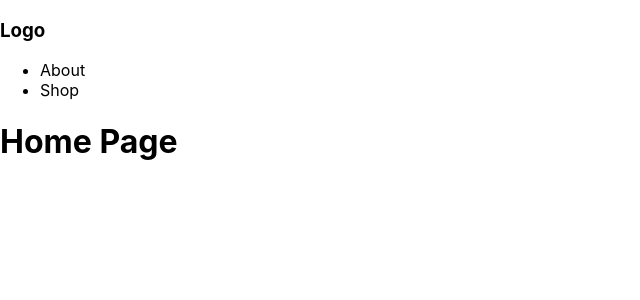
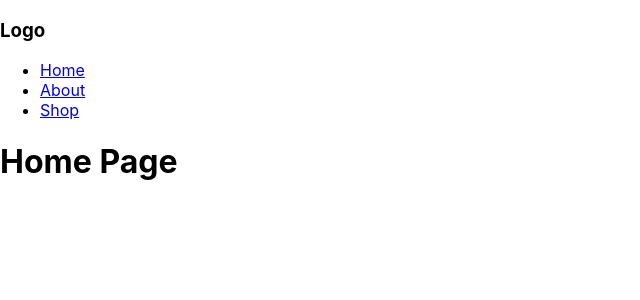
Before and after one commit to juaneme8/md-react-router, a React (Create React App) app: page / in a window 1280 px wide. Shown: the top 300 px of the page, without its empty margins (0-640 px from the left). Built offline with nearby package versions, Linux system fonts and the light colour scheme.

Commit message:
Rendering details of items in a ItemDetails component using dynamic routing

```diff
--- a/src/App.js
+++ b/src/App.js
@@ -1,6 +1,7 @@
 import Nav from './components/Nav';
 import About from './components/About';
 import Shop from './components/Shop';
+import ItemDetails from './components/ItemDetails';
 
 import { BrowserRouter as Router, Switch, Route } from 'react-router-dom';
 
@@ -13,7 +14,8 @@ function App() {
 			<Switch>
 				<Route path='/' exact component={Home} />
 				<Route path='/about' component={About} />
-				<Route path='/shop' component={Shop} />
+				<Route path='/shop' exact component={Shop} />
+				<Route path='/shop/:id' component={ItemDetails} />
 			</Switch>
 		</Router>
 	);
--- /dev/null
+++ b/src/components/ItemDetails.js
@@ -0,0 +1,22 @@
+import React, { useEffect, useState } from 'react';
+
+function ItemDetails(props) {
+	const [item, setItem] = useState({});
+	useEffect(() => {
+		fetchItem();
+	}, []);
+
+	const fetchItem = async () => {
+		const res = await fetch(`https://fortnite-api.theapinetwork.com/item/get?id=${props.match.params.id}`);
+		const data = await res.json();
+		setItem(data.data.item);
+	};
+
+	return (
+		<>
+			<h1>{item.name}</h1>;{item.images ? <img src={item.images.background} /> : ''}
+		</>
+	);
+}
+
+export default ItemDetails;
--- a/src/components/Nav.js
+++ b/src/components/Nav.js
@@ -1,12 +1,20 @@
 import React from 'react';
+import { Link } from 'react-router-dom';
 
 function Nav() {
 	return (
 		<nav>
 			<h3>Logo</h3>
 			<ul>
-				<li>About</li>
-				<li>Shop</li>
+				<li>
+					<Link to='/'>Home</Link>
+				</li>
+				<li>
+					<Link to='/about'>About</Link>
+				</li>
+				<li>
+					<Link to='/shop'>Shop</Link>
+				</li>
 			</ul>
 		</nav>
 	);
--- a/src/components/Shop.js
+++ b/src/components/Shop.js
@@ -1,9 +1,28 @@
-import React from 'react';
+import React, { useEffect, useState } from 'react';
+import { Link } from 'react-router-dom';
+function Shop() {
+	const [arr, setArr] = useState([]);
 
-function Shop() {
+	useEffect(() => {
+		fetchItems();
+	}, []);
+
+	const fetchItems = async () => {
+		const res = await fetch('https://fortnite-api.theapinetwork.com/upcoming/get');
+		const data = await res.json();
+		setArr(data.data);
+	};
+
 	return (
 		<div>
 			<h1>Shop Page</h1>
+			{arr
+				? arr.map(item => (
+						<li key={item.itemId}>
+							<Link to={`/shop/${item.itemId}`}>{item.item.name}</Link>
+						</li>
+				  ))
+				: 'CARGANDO'}
 		</div>
 	);
 }
```
